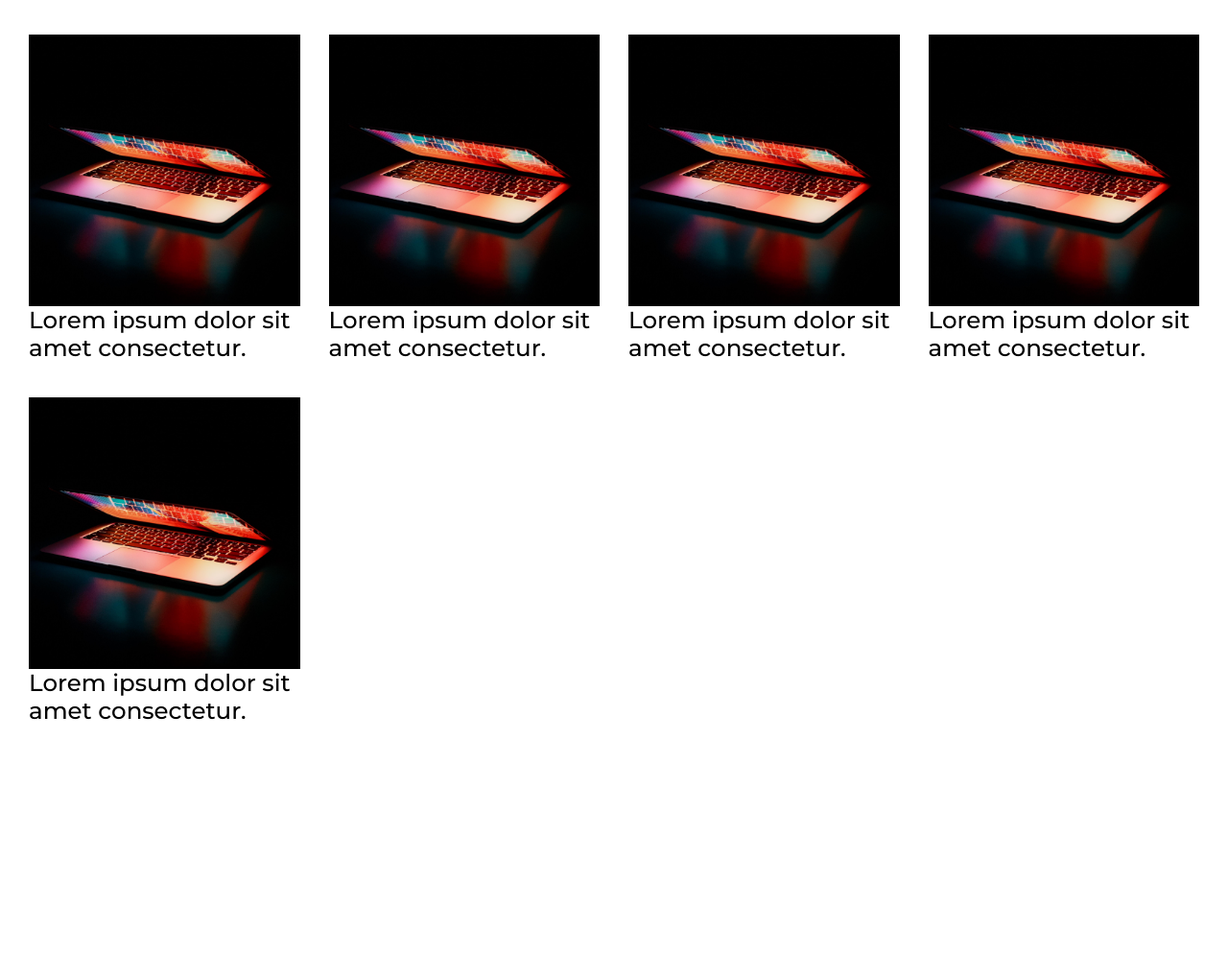
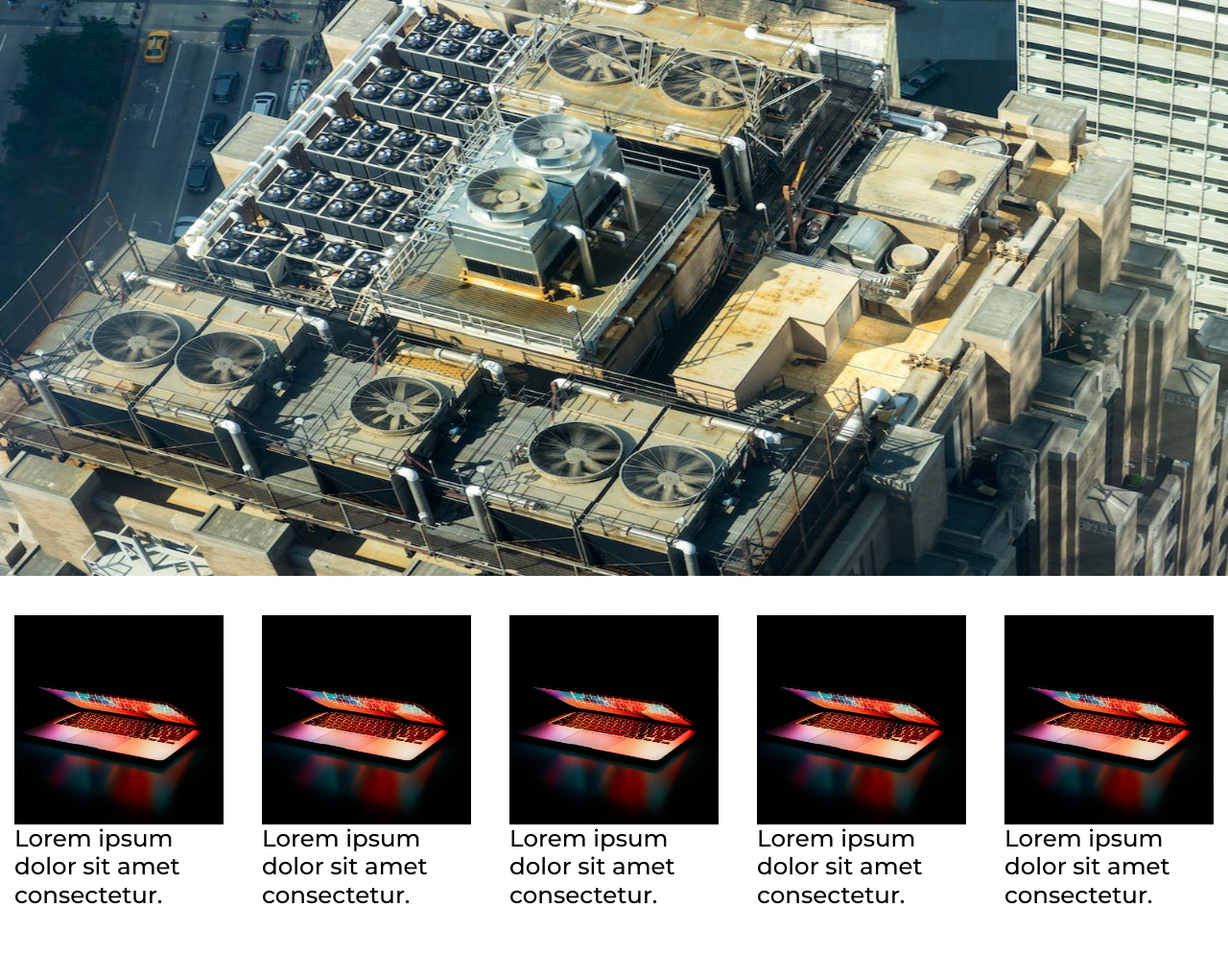
Before and after one commit to FindingWho/DEAPC-P01, a PHP site: page / in a window 1280 px wide. Shown: the part 100-1095 px from the top of the page at 96% size. Before the commit the page ends 850 px from the top, so only its background shows below. Run offline with PHP 8.4, Linux system fonts and the light colour scheme.

Commit message:
aula guião 2

```diff
--- a/css/style.css
+++ b/css/style.css
@@ -42,9 +42,9 @@ img {
     padding-bottom: 1.5rem;
 }
 
-.hero {
+/*.hero {
     display: none !important;
-}
+}*/
 
 .hero img {
     height: 600px;
@@ -54,6 +54,12 @@ img {
 
 .menu-nav {
     background-color: rgb(197, 197, 197);
+    z-index: 120 !important ;
+}
+
+.menu-nav .scroll {
+    position: fixed !important;
+    top: 0 !important;
 }
 
 .menu-nav .container {
@@ -78,13 +84,42 @@ img {
     flex-wrap: wrap;
     align-items: center;
     width: auto;
+    margin-left: -20px;
+    margin-right: -20px;
+
+}
+
+.featured-products a {
+    line-height: 1.5;
+    color: #000;
+    text-decoration: solid;
+}
+
+.featured-products .prod-title {
+    transition: all 0.15s ease;
+}
+
+.featured-products .prod-title:hover {
+    color: red;
 }
 
 .product {
-    width: calc(100%/4);
-    padding: 15px;
+    width: calc(100%/5);
+    position: relative;
+    padding: 20px;
+}
+
+.product .prod-img {
+    overflow: hidden;
 }
 
 .product img{
     width: 100%;
+    transition: all 0.2s ease;
 }
+
+.prod-img img.zoomfilter {
+    filter: brightness(50%);
+    transform: scale(1.08);
+
+}
--- a/index.php
+++ b/index.php
@@ -19,59 +19,66 @@
             <?php //for i=0;i=10? ... fetch from database ...  ?>
 
             <div class="product">
+                <a href="">
                     <div class="prod-img">
                         <img src="images/laptop.jpg" alt="testing">
                     </div>
 
                     <div class="prod-title">
-                    <h3>Lorem ipsum dolor sit amet consectetur.</h3>
+                        <h3>Lorem ipsum dolor sit amet consectetur. </h3>
                     </div>
-
+                </a>
             </div>
 
             <div class="product">
+                <a href="">
                     <div class="prod-img">
                         <img src="images/laptop.jpg" alt="testing">
                     </div>
 
                     <div class="prod-title">
-                    <h3>Lorem ipsum dolor sit amet consectetur.</h3>
+                        <h3>Lorem ipsum dolor sit amet consectetur. </h3>
                     </div>
-
+                </a>
             </div>
 
             <div class="product">
+                <a href="">
                     <div class="prod-img">
                         <img src="images/laptop.jpg" alt="testing">
                     </div>
 
                     <div class="prod-title">
-                    <h3>Lorem ipsum dolor sit amet consectetur.</h3>
+                        <h3>Lorem ipsum dolor sit amet consectetur. </h3>
                     </div>
-
+                </a>
             </div>
 
             <div class="product">
+                <a href="">
                     <div class="prod-img">
                         <img src="images/laptop.jpg" alt="testing">
                     </div>
 
                     <div class="prod-title">
-                    <h3>Lorem ipsum dolor sit amet consectetur.</h3>
+                        <h3>Lorem ipsum dolor sit amet consectetur. </h3>
                     </div>
-
+                </a>
             </div>
 
             <div class="product">
+                <a href="">
                     <div class="prod-img">
                         <img src="images/laptop.jpg" alt="testing">
                     </div>
 
                     <div class="prod-title">
-                    <h3>Lorem ipsum dolor sit amet consectetur.</h3>
+                        <h3>Lorem ipsum dolor sit amet consectetur. </h3>
+                    </div>
+                </a>
             </div>
 
-            </div>
+
         </div>
     </div>
 
--- a/scripts/scripts.js
+++ b/scripts/scripts.js
@@ -20,4 +20,18 @@ $(document).ready(function(){
 			setTimeout(function() {selector.trigger('play.owl.autoplay')}, 20)
 		},
 	})
+
+	$('.product .prod-img img').hover(function() {
+		$(this).toggleClass('zoomfilter');
+	})
+
+	$(window).scroll(function() {
+		if ($(window).scrollTop() > 80) {
+			$('.menu-nav').addClass('scroll');
+		}
+		else {
+			$('.menu-nav').removeClass('scroll');
+		}
+
+	})
 });
```
Also changed, not shown: 1 other file. Lines whose indentation alone changed are shown as unchanged.
